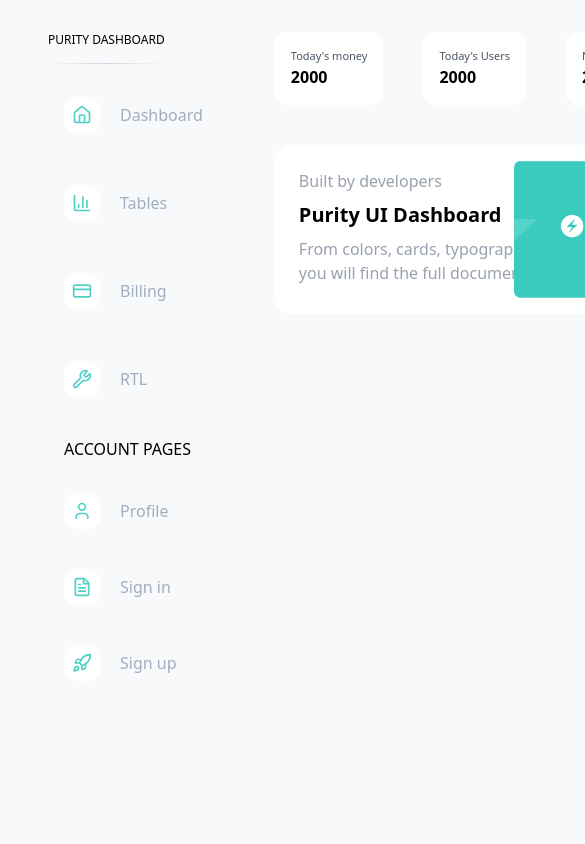
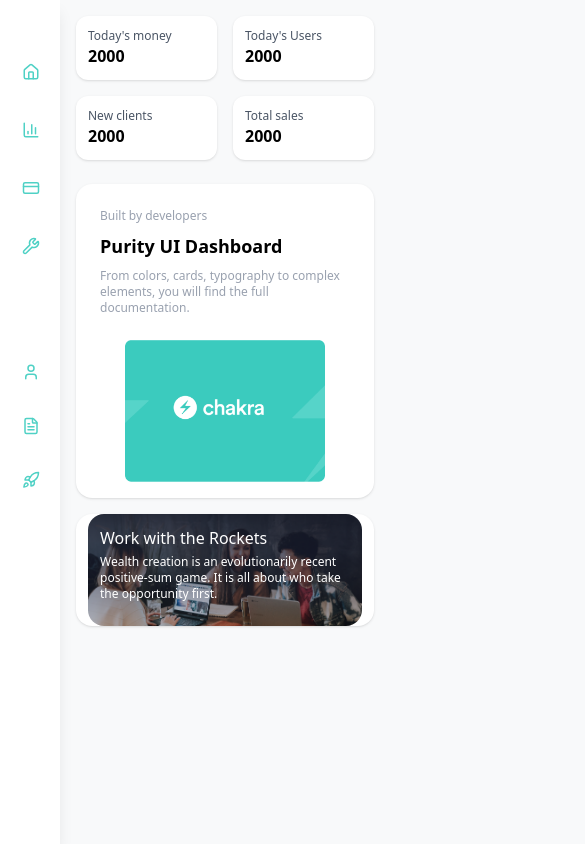
Before and after one commit to ZIADMOHAMED-A8/Purity-dashboard, a React (Vite) app: page / in a window 390 px wide. Shown: the top 844 px of the page, 585 px wide, since content can reach past the window. Built offline with nearby package versions, Linux system fonts and the light colour scheme.

Commit message:
adding collapsed sidebar and adjusting responsiveness

```diff
--- a/src/App.jsx
+++ b/src/App.jsx
@@ -15,7 +15,7 @@
       <Pagecontainer>
 
           <Sidebar></Sidebar>
-          <div className='flex flex-col gap-10'>
+          <div className='flex w-full flex-col gap-6 sm:gap-8 md:gap-10'>
           <Dashboardboxex></Dashboardboxex>
           <InfoSection></InfoSection>
           </div>
--- a/src/components/DashboardBox.jsx
+++ b/src/components/DashboardBox.jsx
@@ -4,14 +4,14 @@
     const isTablet=useIsTablet();
     return (
         <>
-            <div className="basis-1/4 flex p-4 justify-between h-1/8 rounded-xl h-fit items-center bg-white ">
-            <div>
-            <p className="text-gray-600 text-[clamp(11px,1.2vw,14px)] whitespace-nowrap ">{label}</p>
-            <p className="font-bold">{stats}</p>
+            <div className="flex-1 min-w-[140px] sm:min-w-[160px] md:basis-1/4 flex p-3 sm:p-4 justify-between rounded-xl h-fit items-center bg-white shadow-sm hover:shadow-md transition-shadow">
+            <div className="flex-1 min-w-0">
+            <p className="text-gray-600 text-xs sm:text-sm md:text-[clamp(11px,1.2vw,14px)] whitespace-nowrap truncate">{label}</p>
+            <p className="font-bold text-base sm:text-lg md:text-xl">{stats}</p>
             </div>
             {!isTablet &&
-            <div className="bg-[#4fd1c5] p-3 rounded-xl">
-            <Icon color={'white'} size={30}></Icon>
+            <div className="bg-[#4fd1c5] p-2 sm:p-3 rounded-xl flex-shrink-0 ml-2">
+            <Icon color={'white'} size={24} className="sm:w-[30px] sm:h-[30px]"></Icon>
             </div>
 
             }
--- a/src/components/DashboardBoxes.jsx
+++ b/src/components/DashboardBoxes.jsx
@@ -14,9 +14,9 @@
     ]
     return (
         <>
-            <div className="flex w-full  justify-between gap-10 ">
-                {Icons_mapping.map(e =>
-                    <DashboardBox label={e.label} Icon={e.Icon}></DashboardBox>
+            <div className="flex w-full flex-wrap justify-between gap-4 sm:gap-6 md:gap-8 lg:gap-10">
+                {Icons_mapping.map((e, index) =>
+                    <DashboardBox key={index} label={e.label} Icon={e.Icon}></DashboardBox>
                 )}
 
 
--- a/src/components/FeautureCards.jsx
+++ b/src/components/FeautureCards.jsx
@@ -1,7 +1,7 @@
 
 export default function FeatureCards({children}){
     return (
-        <div className=" flex items-center h-fit gap-6 items-stretch ">
+        <div className="flex flex-col sm:flex-row items-stretch h-fit gap-4 sm:gap-6">
             {children}
 
 
--- a/src/components/Infocard.jsx
+++ b/src/components/Infocard.jsx
@@ -2,16 +2,16 @@
 export default function InfoCard(){
     return (
         <>
-            <article className='flex p-4 rounded-2xl justify-between flex-[3] w-full  bg-white' >
-                <div className='min-w-0'>
-                    <p className='text-gray-400 font-medium m-2'>Built by developers </p>
-                    <p className='m-2 text-xl font-bold'>Purity UI Dashboard</p>
-                    <p className='m-2 text-gray-400 w-100 '>
+            <article className='flex flex-col sm:flex-row p-4 sm:p-6 rounded-2xl justify-between flex-[3] w-full bg-white shadow-sm hover:shadow-md transition-shadow' >
+                <div className="flex-1 mb-4 sm:mb-0">
+                    <p className='text-gray-400 font-medium m-2 text-xs sm:text-sm'>Built by developers </p>
+                    <p className='m-2 text-lg sm:text-xl md:text-2xl font-bold'>Purity UI Dashboard</p>
+                    <p className='m-2 text-gray-400 text-xs sm:text-sm md:text-base max-w-full'>
 From colors, cards, typography to complex elements,
 you will find the full documentation.</p>
                 </div>
-                <div>
-                    <img src={image} alt="" />
+                <div className="flex-shrink-0 sm:ml-4">
+                    <img src={image} alt="" className="w-full sm:w-auto max-w-[200px] sm:max-w-none mx-auto sm:mx-0" />
                 </div>
 
             </article>
--- a/src/components/WealthCreationcard.jsx
+++ b/src/components/WealthCreationcard.jsx
@@ -3,12 +3,12 @@
 export default function WealthCard(){
     return(
         <>
-            <article className='bg-white flex px-4 rounded-2xl flex-[2] items-center'>
-                <div className=' relative' >
-                    <img className='max-w-full rounded-2xl' src={wimage} alt="" />
-                    <div className='absolute top-4 left-4'>
-                        <h2 className='text-white text-xl font-medium m-2'>Work with the Rockets</h2>
-                        <p className='text-white text-sm m-2 w-120'>
+            <article className='bg-white flex px-3 justify-center sm:px-4 rounded-2xl flex-[2] items-center shadow-sm hover:shadow-md transition-shadow'>
+                <div className='relative w-full' >
+                    <img className='w-full h-auto rounded-2xl object-cover' src={wimage} alt="" />
+                    <div className='absolute top-2 sm:top-4 left-2 sm:left-4 right-2 sm:right-4'>
+                        <h2 className='text-white text-base sm:text-lg md:text-xl font-medium m-1 sm:m-2'>Work with the Rockets</h2>
+                        <p className='text-white text-xs sm:text-sm m-1 sm:m-2 max-w-full sm:max-w-md'>
 Wealth creation is an evolutionarily recent positive-sum game.
 It is all about who take the opportunity first.</p>
                     </div>
--- a/src/components/pagecontainer.jsx
+++ b/src/components/pagecontainer.jsx
@@ -1,7 +1,7 @@
 export default function Pagecontainer({children}){
     return (
         <>
-            <div className="p-8 flex gap-10">
+            <div className="p-4 sm:p-6 md:p-8 flex flex-col sm:flex-row gap-4 sm:gap-8 md:gap-12 lg:gap-20 ml-[60px] sm:ml-0">
                 {children}
             </div>
         </>
--- a/src/components/sidebar.jsx
+++ b/src/components/sidebar.jsx
@@ -17,17 +17,19 @@
   ]
 
   return (
-    <aside className="flex flex-col items-start basis-64 px-4 ">
-
-      <h1 className="text-xl font-medium uppercase pb-4  border-b border-transparent
-bg-gradient-to-r from-transparent via-gray-300 to-transparent
-bg-no-repeat
-[background-size:100%_1px]
-[background-position:0_100%] text-center whitespace-nowrap text-xs sm:text-sm md:text-base lg:text-lg xl:text-xl">
+    <aside className="flex flex-col group/side items-start w-[60px] sm:w-[10px] hover:w-[200px] sm:hover:w-[200px] duration-200 px-2 sm:px-4
+    fixed sm:relative left-0 top-0 h-screen bg-white sm:bg-transparent z-40 sm:z-auto
+    shadow-lg sm:shadow-none transition-all duration-200">
+      <h1 className="text-xl font-medium uppercase pb-4 opacity-0 sm:opacity-0 border-b border-transparent
+      group-hover/side:opacity-100 duration-300
+      bg-gradient-to-r from-transparent via-gray-300 to-transparent
+      bg-no-repeat
+      [background-size:100%_1px]
+      [background-position:0_100%] text-center whitespace-nowrap text-xs sm:text-sm md:text-base lg:text-lg xl:text-xl">
         Purity Dashboard
       </h1>
 
-      <ul className="flex flex-col gap-5 py-4  w-full">
+      <ul className="flex flex-col gap-3 sm:gap-5 py-4 w-full">
         {menuItems.map((item, index) => (
           <SidebarElement
             key={index}
@@ -36,10 +38,10 @@
           />
         ))}
       </ul>
-        <ul className="flex flex-col gap-2   w-full">
-            <h1 className="text-l  font-medium p-4 py-2 uppercase">Account Pages</h1>
-            {menu2Items.map((e)=>
-            <SidebarElement Icon={e.icon} label={e.label}></SidebarElement>
+        <ul className="flex flex-col gap-2 w-full">
+            <h1 className="text-sm sm:text-base font-medium p-4 py-2 opacity-0 sm:opacity-0 group-hover/side:opacity-100 duration-300 uppercase">Account Pages</h1>
+            {menu2Items.map((e, index)=>
+            <SidebarElement key={index} Icon={e.icon} label={e.label}></SidebarElement>
             )}
         </ul>
     </aside>
--- a/src/components/sidebarElement.jsx
+++ b/src/components/sidebarElement.jsx
@@ -1,12 +1,12 @@
 export default function SidebarElement({label,Icon}){
     return (
         <>
-        <button className="flex group   duration-300
-   hover:bg-white p-4 rounded-xl gap-4 items-center gap-5 transition">
-        <span className="rounded-xl p-2 bg-white  duration-300 group-hover:bg-[#4fd1c5]">
-        <Icon  className={'text-[#4fd1c5] duration-300 group-hover:text-white'}  size={20}></Icon>
+        <button className="flex group duration-300
+   hover:bg-gray-50 sm:hover:bg-white p-2 sm:p-4 rounded-xl gap-3 sm:gap-4 items-center transition w-full">
+        <span className="rounded-xl p-1.5 sm:p-2 bg-white duration-300 group-hover:bg-[#4fd1c5] flex-shrink-0">
+        <Icon className="text-[#4fd1c5] duration-300 group-hover:text-white w-[18px] h-[18px] sm:w-5 sm:h-5" size={18}></Icon>
         </span>
-            <span className="text-[#a0aec0]">{label}</span>
+            <span className="opacity-0 group-hover/side:opacity-100 translate-x-[-5px] group-hover/side:translate-x-[0] duration-300 text-[#a0aec0] text-xs sm:text-sm whitespace-nowrap">{label}</span>
 
     </button>
         </>
```
